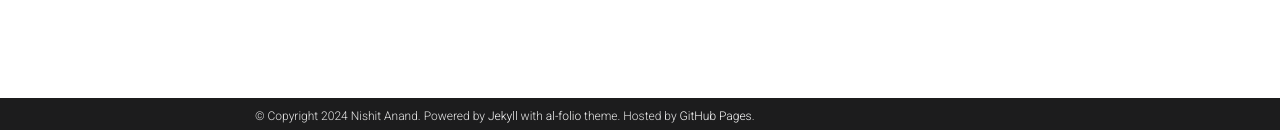
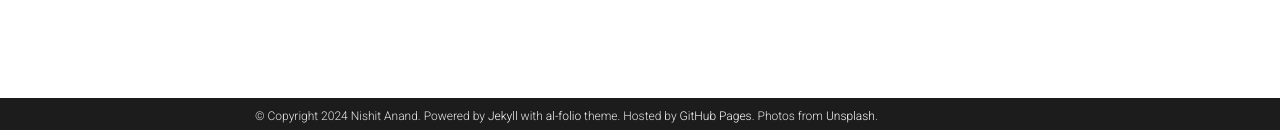
Before and after one commit to nishitanand/nishitanand.github.io, a Jekyll site: the page built from _pages/teaching.md, in a window 1280 px wide. Shown: the part 767-897 px from the top of the page. Built offline with Jekyll 4.4.1, drawn with Linux system fonts in a browser that asks for light colours; full-size pictures stand in for the smaller copies a plugin makes; comment, search, counter and statistics services are not loaded; a style sheet for code colours, icons or effects is not loaded.

```diff
--- a/_config.yml
+++ b/_config.yml
@@ -12,6 +12,7 @@ description: > # the ">" symbol means to ignore newlines until "footer_text:"
 footer_text: >
   Powered by <a href="https://jekyllrb.com/" target="_blank">Jekyll</a> with <a href="https://github.com/alshedivat/al-folio">al-folio</a> theme.
   Hosted by <a href="https://pages.github.com/" target="_blank">GitHub Pages</a>.
+  Photos from <a href="https://unsplash.com" target="_blank">Unsplash</a>.
 keywords: jekyll, jekyll-theme, academic-website, portfolio-website  # add your own keywords or leave empty
 
 lang: en # the language of your site (for example: en, fr, cn, ru, etc.)
```
